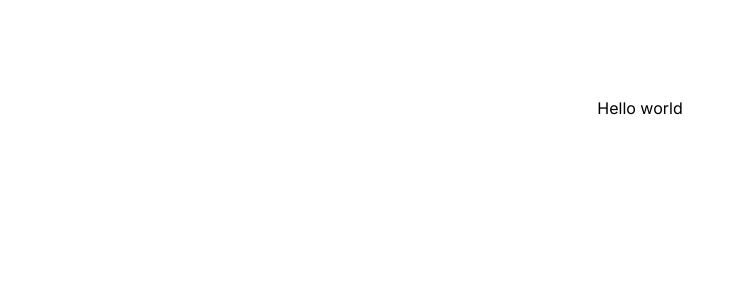
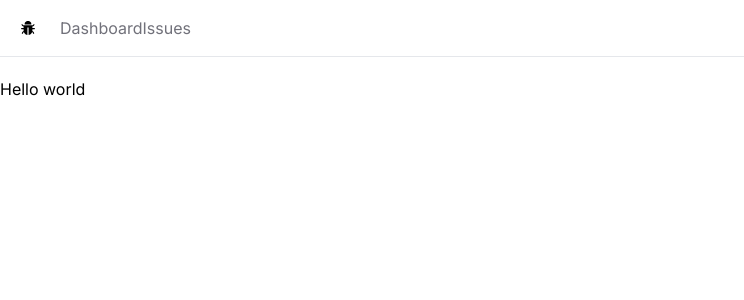
Before and after one commit to UbongJacob/issue-tracker, a Next.js app: page / in a window 1280 px wide. Shown: the top 300 px of the page, without its empty margins (0-744 px from the left). Built offline with nearby package versions, Linux system fonts and the light colour scheme.

Commit message:
Built the navbar

```diff
--- /dev/null
+++ b/app/NavBar.tsx
@@ -0,0 +1,32 @@
+import Link from "next/link";
+import { AiFillBug } from "react-icons/ai";
+
+const NavBar = () => {
+  const links = [
+    { label: "Dashboard", href: "/" },
+    { label: "Issues", href: "/issues" },
+  ];
+  return (
+    <nav className="flex space-x-6 items-center border-b mb-5 px-5 py-4">
+      <Link href={"/"}>
+        <AiFillBug />
+      </Link>
+
+      <ul className="flex space-x-6">
+        <li>
+          {links.map(({ label, href }) => (
+            <Link
+              className="text-zinc-500 hover:text-zinc-800 transition-colors"
+              href={href}
+              key={href}
+            >
+              {label}
+            </Link>
+          ))}
+        </li>
+      </ul>
+    </nav>
+  );
+};
+
+export default NavBar;
--- a/app/globals.css
+++ b/app/globals.css
@@ -1,22 +1,3 @@
 @tailwind base;
 @tailwind components;
 @tailwind utilities;
-
-:root {
-  --foreground-rgb: 0, 0, 0;
-
-}
-
-@media (prefers-color-scheme: dark) {
-  :root {
-    --foreground-rgb: 255, 255, 255;
-    --background-start-rgb: 0, 0, 0;
-    --background-end-rgb: 0, 0, 0;
-  }
-}
-
-body {
-  color: rgb(var(--foreground-rgb));
-
-
-}
--- a/app/layout.tsx
+++ b/app/layout.tsx
@@ -1,22 +1,26 @@
-import type { Metadata } from 'next'
-import { Inter } from 'next/font/google'
-import './globals.css'
+import type { Metadata } from "next";
+import { Inter } from "next/font/google";
+import "./globals.css";
+import NavBar from "./NavBar";
 
-const inter = Inter({ subsets: ['latin'] })
+const inter = Inter({ subsets: ["latin"] });
 
 export const metadata: Metadata = {
-  title: 'Create Next App',
-  description: 'Generated by create next app',
-}
+  title: "Create Next App",
+  description: "Generated by create next app",
+};
 
 export default function RootLayout({
   children,
 }: {
-  children: React.ReactNode
+  children: React.ReactNode;
 }) {
   return (
     <html lang="en">
-      <body className={inter.className}>{children}</body>
+      <body className={inter.className}>
+        <NavBar />
+        <main>{children}</main>
+      </body>
     </html>
-  )
+  );
 }
--- a/app/page.tsx
+++ b/app/page.tsx
@@ -1,7 +1,3 @@
 export default function Home() {
-  return (
-    <main className="flex min-h-screen flex-col items-center justify-between p-24">
-      Hello world
-    </main>
-  );
+  return <div>Hello world</div>;
 }
```
Also changed, not shown: package.json (+5 -4 lines), 1 other file (tests, documents, lock files or other folders).
